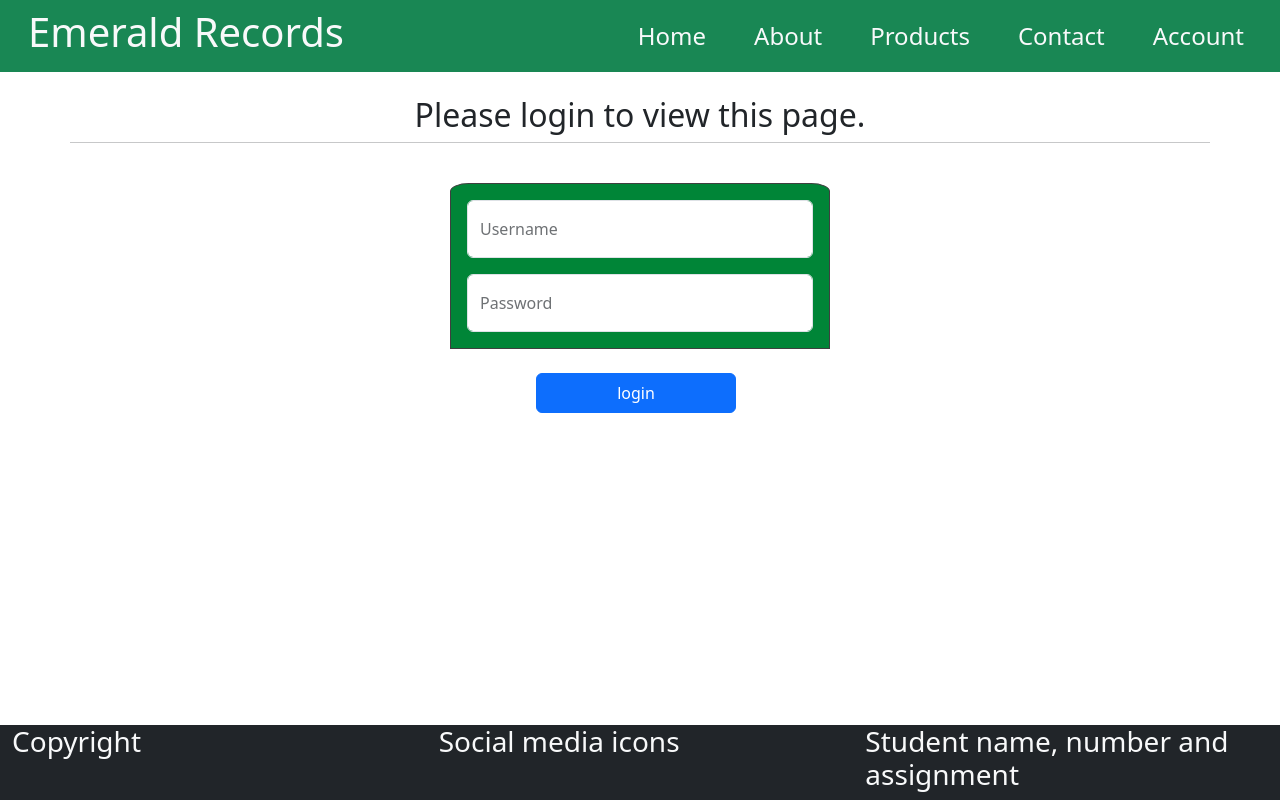
After one commit to JakeDelaney/PHP-eCommerce-Project, a PHP site: page /login.php in a window 1280 px wide. The commit adds this page. Run offline with PHP 8.4, Linux system fonts and the light colour scheme.

Commit message:
Create account.php and login.php
Creates login and account settings page, and applies styling to them

Also updates nav template and class name for form styling

```diff
--- a/assets/css/style.css
+++ b/assets/css/style.css
@@ -9,7 +9,7 @@ img {
     height: 600px;
 }
 
-.signup-form-container{
+.form-container{
     border: 1.5px solid rgb(63, 63, 63);
     border-radius: 5% 5% 0 0;
     background-color: rgb(0, 133, 55);
--- a/public/about.php
+++ b/public/about.php
@@ -10,7 +10,7 @@ require_once("../templates/header.php");
     ?>
 
     <div class="container">
-        <div class="bg-img p-4">
+        <div class="bg-img mt-4 p-4">
             <div class="row">
                 <div class="col-4">
                     <h1>Our mission</h1>
--- /dev/null
+++ b/public/login.php
@@ -0,0 +1,39 @@
+<?php
+require_once("../templates/header.php");
+?>
+
+<title>Signup page</title>
+</head>
+<body>
+    <?php
+    require_once("../templates/navbar.php");
+    ?>
+
+    <div class="container mt-4 text-center">
+        <div class="row">
+            <h2>Please login to view this page.</h2>
+            <hr>
+        </div>
+        <div class="row mt-4">
+            <div class="col-4 mx-auto form-container p-3 gap-4">
+                <form action="" id="login-form">
+                    <div class="form-floating">
+                        <input type="text" class="form-control" id="floatingUserName" placeholder="JohnDeer007">
+                        <label for="floatingUserName">Username</label>
+                    </div>
+                    <div class="form-floating mt-3">
+                        <input type="password" class="form-control" id="floatingPassword" placeholder="Password">
+                        <label for="floatingUPassword">Password</label>
+                    </div>
+                </form>
+            </div>
+        </div>
+        <div class="row mt-4">
+            <div class="col">
+                <button type="submit" form="login-form" class="btn btn-primary me-2">login</button>
+            </div>
+        </div>
+    </div>
+<?php
+    require_once("../templates/footer.php");
+?>
--- a/public/signup.php
+++ b/public/signup.php
@@ -15,7 +15,7 @@ require_once("../templates/header.php");
             <hr>
         </div>
         <div class="row mt-4">
-            <div class="col-4 mx-auto signup-form-container p-3 gap-4">
+            <div class="col-4 mx-auto form-container p-3 gap-4">
                 <form action="" id="signup-form">
                     <div class="form-floating">
                         <input type="text" class="form-control" id="floatingUserName" placeholder="JohnDeer007">
--- a/templates/navbar.php
+++ b/templates/navbar.php
@@ -6,7 +6,7 @@
             <a class="nav-link text-light mx-3" href="about.php">About</a>
             <a class="nav-link text-light mx-3" href="products.php">Products</a>
             <a class="nav-link text-light mx-3" href="contact.php">Contact</a>
-            <a class="nav-link text-light mx-3" href="">Account</a>
+            <a class="nav-link text-light mx-3" href="account.php">Account</a>
         </div>
     </div>
 </nav>
```
Also changed, not shown: public/account.php (added, +22 -0 lines).
